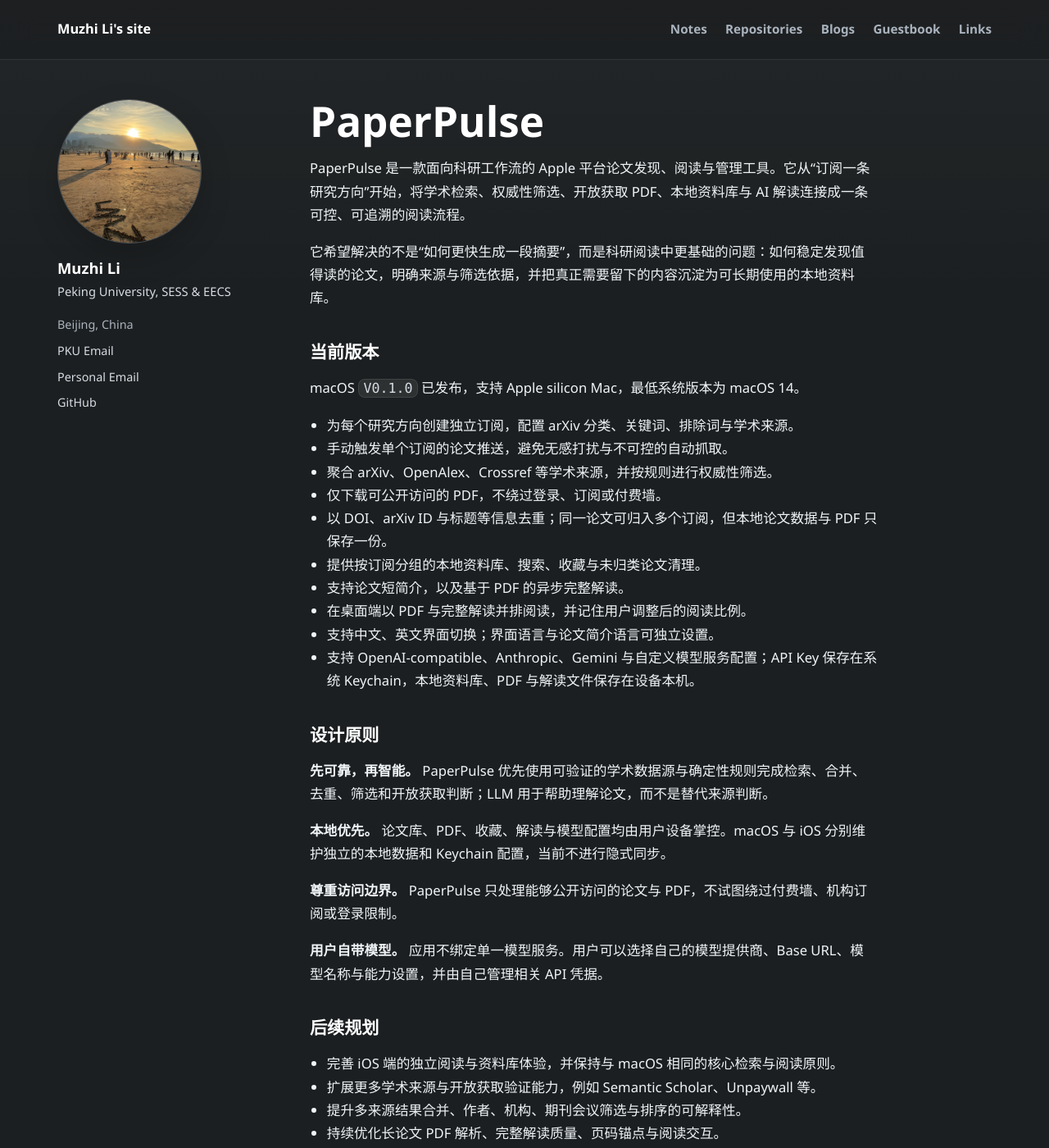
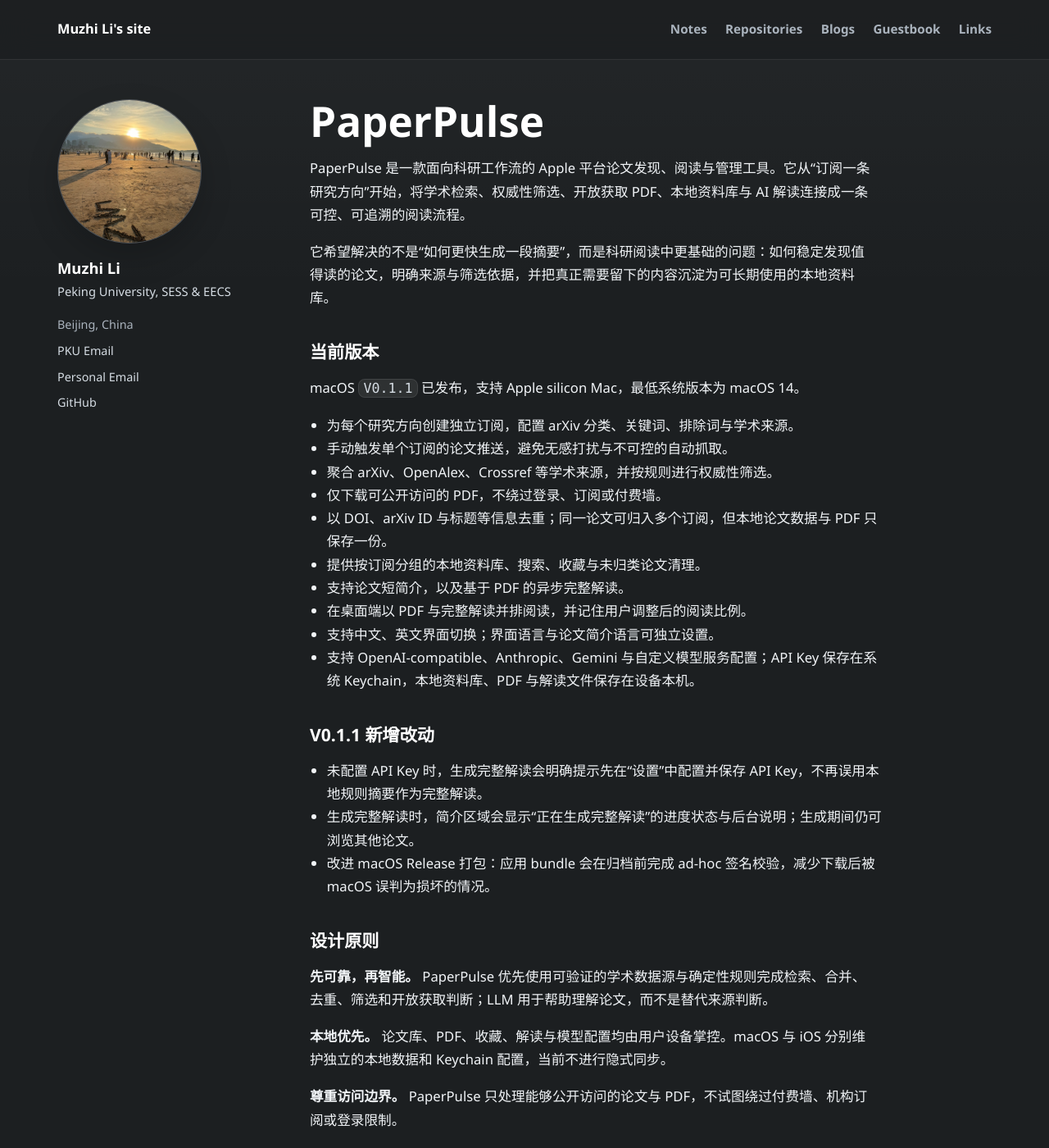
Before and after one commit to GabrielMu2006/GabrielMu2006.github.io, a Jekyll site: the page built from _Repositories/paperpulse.md, in a window 1280 px wide and 1400 px high. Shown: the whole window at 82% size. Built offline with Jekyll 4.4.1, drawn with Linux system fonts in a browser that asks for light colours; comment, search, counter and statistics services are not loaded.

Commit message:
Update PaperPulse V0.1.1 release notes

```diff
--- a/_Repositories/paperpulse.md
+++ b/_Repositories/paperpulse.md
@@ -14,7 +14,7 @@ PaperPulse 是一款面向科研工作流的 Apple 平台论文发现、阅读
 
 ## 当前版本
 
-macOS `V0.1.0` 已发布，支持 Apple silicon Mac，最低系统版本为 macOS 14。
+macOS `V0.1.1` 已发布，支持 Apple silicon Mac，最低系统版本为 macOS 14。
 
 - 为每个研究方向创建独立订阅，配置 arXiv 分类、关键词、排除词与学术来源。
 - 手动触发单个订阅的论文推送，避免无感打扰与不可控的自动抓取。
@@ -26,6 +26,12 @@ macOS `V0.1.0` 已发布，支持 Apple silicon Mac，最低系统版本为 macO
 - 在桌面端以 PDF 与完整解读并排阅读，并记住用户调整后的阅读比例。
 - 支持中文、英文界面切换；界面语言与论文简介语言可独立设置。
 - 支持 OpenAI-compatible、Anthropic、Gemini 与自定义模型服务配置；API Key 保存在系统 Keychain，本地资料库、PDF 与解读文件保存在设备本机。
+
+## V0.1.1 新增改动
+
+- 未配置 API Key 时，生成完整解读会明确提示先在“设置”中配置并保存 API Key，不再误用本地规则摘要作为完整解读。
+- 生成完整解读时，简介区域会显示“正在生成完整解读”的进度状态与后台说明；生成期间仍可浏览其他论文。
+- 改进 macOS Release 打包：应用 bundle 会在归档前完成 ad-hoc 签名校验，减少下载后被 macOS 误判为损坏的情况。
 
 ## 设计原则
 
```
